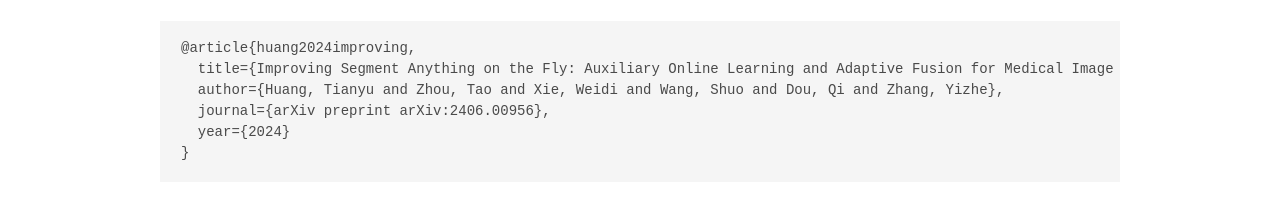
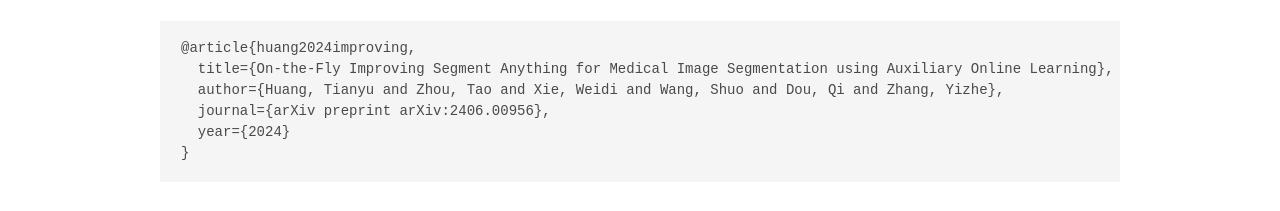
Before and after one commit to sam-auxol/AuxOL, a plain HTML site: page index.html in a window 1280 px wide. Shown: the part 3748-3959 px from the top of the page. Drawn offline with nearby package versions, Linux system fonts and the light colour scheme; some icons are missing; a web font is replaced by a local one.

Commit message:
Update index.html

```diff
--- a/index.html
+++ b/index.html
@@ -335,7 +335,7 @@
     <div class="container is-max-desktop content">
         <h2 class="title">BibTeX</h2>
         <pre><code>@article{huang2024improving,
-  title={Improving Segment Anything on the Fly: Auxiliary Online Learning and Adaptive Fusion for Medical Image Segmentation},
+  title={On-the-Fly Improving Segment Anything for Medical Image Segmentation using Auxiliary Online Learning},
   author={Huang, Tianyu and Zhou, Tao and Xie, Weidi and Wang, Shuo and Dou, Qi and Zhang, Yizhe},
   journal={arXiv preprint arXiv:2406.00956},
   year={2024}
```
